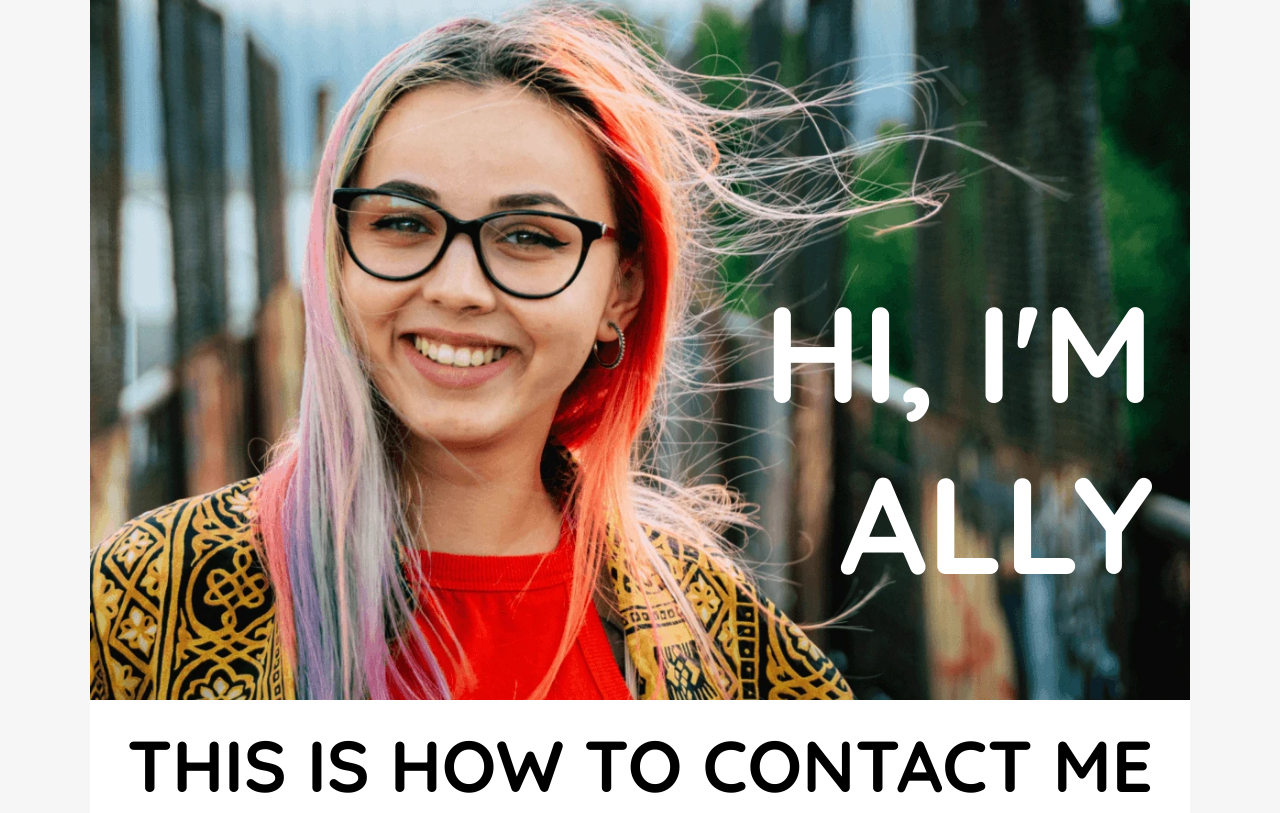
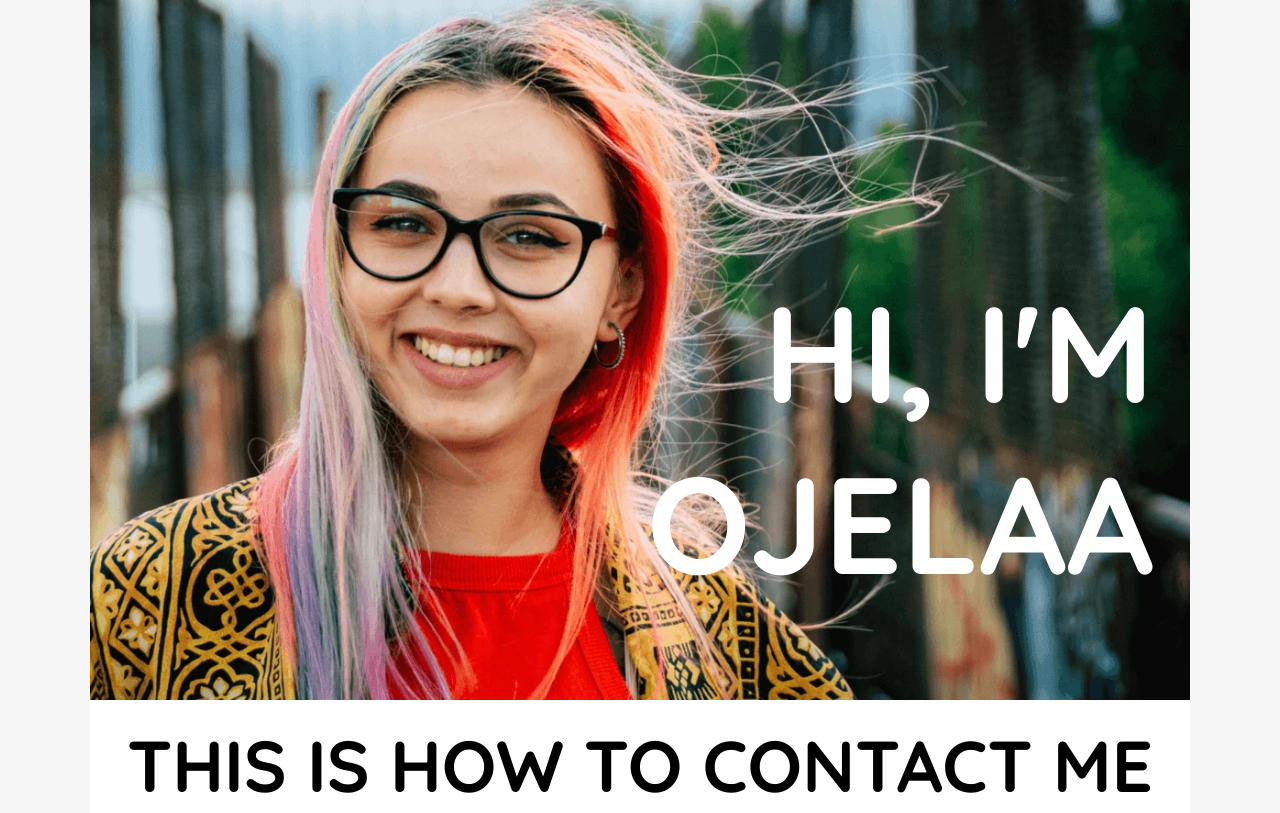
Before and after one commit to Alejoho/AzureStaticWebApp, a plain HTML site: page index.html in a window 1280 px wide. Shown: the top 813 px of the page. Drawn offline with Linux system fonts and the light colour scheme.

Commit message:
First Change

```diff
--- a/index.html
+++ b/index.html
@@ -28,7 +28,7 @@
 <body>
   <main>
     <div class="hero">
-      <h1>Hi, I'm<br />Ally</h1>
+      <h1>Hi, I'm<br />Ojelaa</h1>
       <img srcset="img/Ally2-600w.webp 600w,
         img/Ally2-768w.webp 768w,
         img/Ally2-992w.webp 992w,
```
